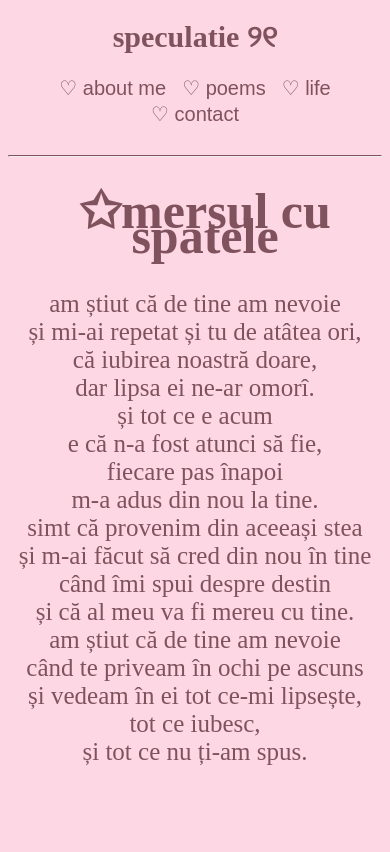
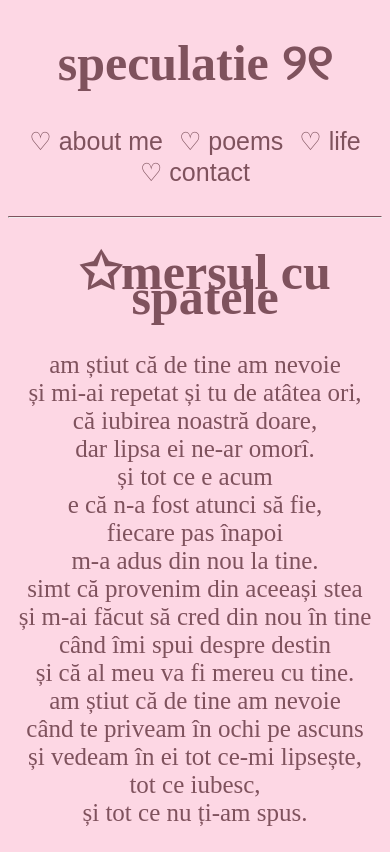
Before and after one commit to ioanaruginosu/speculatie, a plain HTML site: page mersulcuspatele.html in a window 390 px wide. Drawn offline with Linux system fonts and the light colour scheme.

Commit message:
Update mersulcuspatele.html

```diff
--- a/mersulcuspatele.html
+++ b/mersulcuspatele.html
@@ -90,6 +90,134 @@
         color: #E590DE;
 
     }
+    @media (max-width: 1200px) {
+    .aboutme {
+      font-size: 25px;
+    }
+
+    .poems {
+      font-size: 25px;
+    }
+
+    .life {
+      font-size: 25px;
+    }
+
+    .contact {
+      font-size: 25px;
+    }
+
+    .categ {
+      text-align: center;
+    }
+
+    h1 {
+      font-size: 35px;
+    }
+
+    h2 {
+
+      font-size: 55px;
+    }
+}
+
+@media (max-width: 1000px) {
+    .categ {
+      text-align: center;
+    }
+
+    .aboutme {
+      font-size: 25px;
+    }
+
+    .poems {
+      font-size: 25px;
+    }
+
+    .life {
+      font-size: 25px;
+    }
+
+    .contact {
+      font-size: 25px;
+    }
+
+    h1 {
+      font-size: 40px;
+    }
+
+    h2 {
+      font-size: 60px;
+    }
+  }
+
+  @media (max-width: 800px) {
+
+
+.aboutme {
+  font-size: 25px;
+}
+
+.poems {
+  font-size: 25px;
+}
+
+.life {
+  font-size: 25px;
+}
+
+.contact {
+  font-size: 25px;
+}
+
+.categ {
+  text-align: center;
+}
+
+h1 {
+  font-size: 45px;
+}
+
+
+h2 {
+  font-size: 50px;
+}
+
+
+}
+
+@media (max-width: 400px) {
+
+.categ {
+
+  text-align: center;
+}
+
+.aboutme {
+  font-size: 25px;
+}
+.poems {
+  font-size: 25px;
+}
+
+.life {
+  font-size: 25px;
+}
+.contact {
+  font-size: 25px;
+}
+
+h1 {
+  font-size: 50px;
+}
+
+h2 {
+
+  font-size: 50px;
+}
+
+
+}
 </style>
 
 <html>
@@ -98,7 +226,7 @@
 </head>
 <body>
 
-    <div>
+    <div class="categ">
         <h1 onclick="window.location.href='home.html';">speculatie ୨୧</h1>
         <button class="aboutme" onclick="window.location.href='aboutme.html';">
             ♡ about me
```
